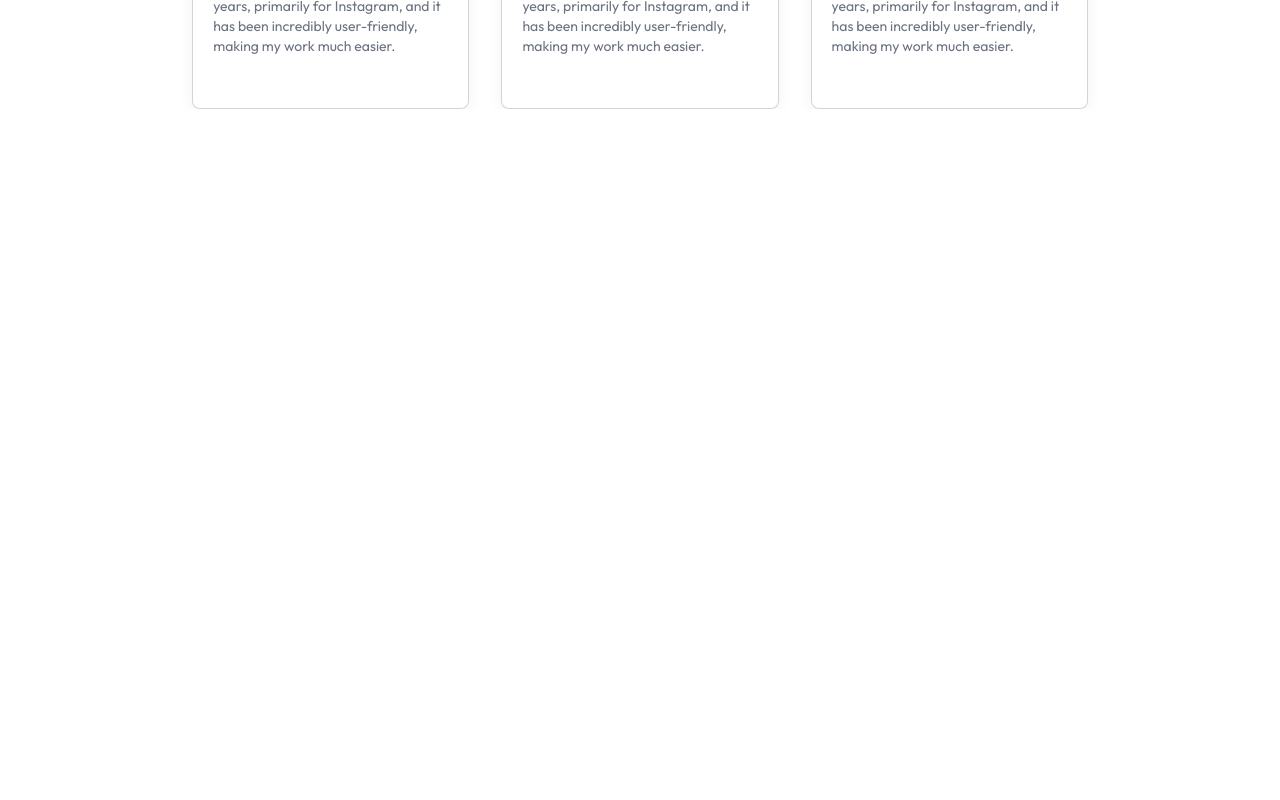
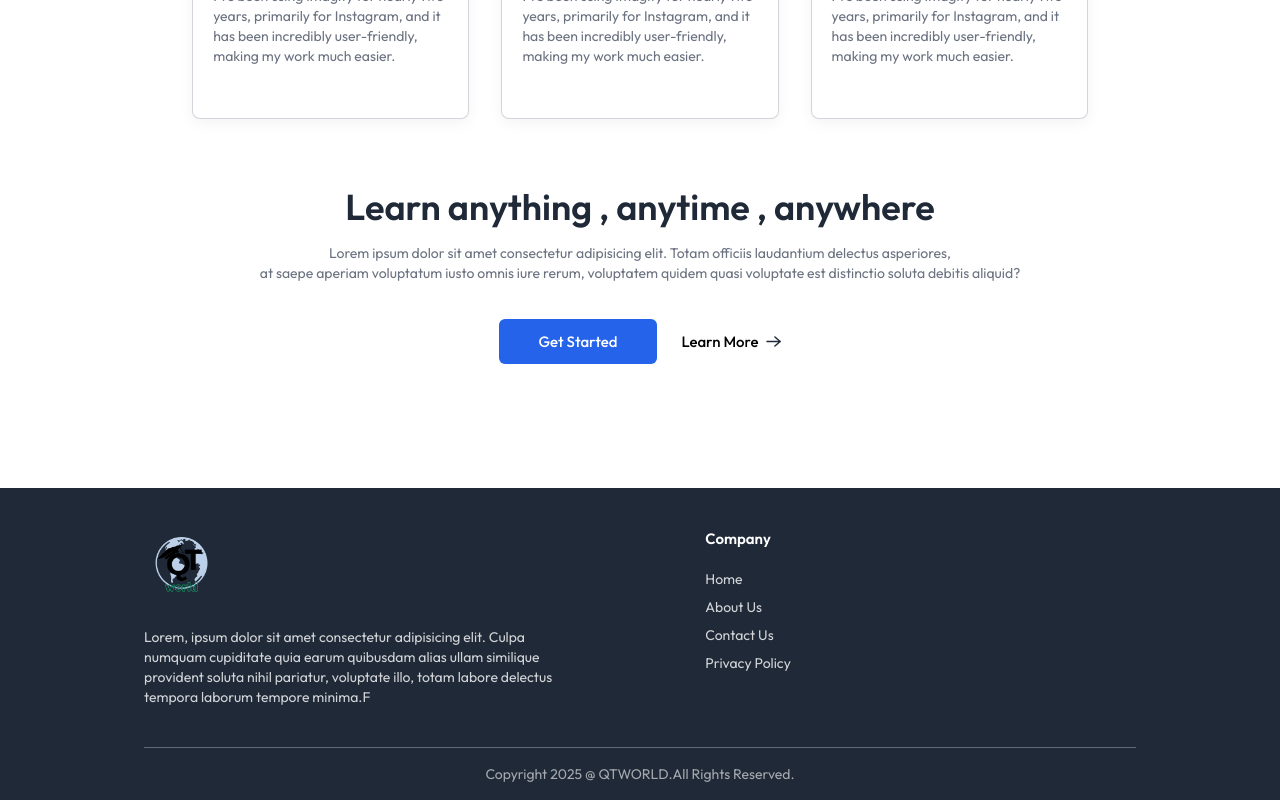
Before and after one commit to aadilparmar/LMS, a React (Vite) app in the folder client/: page / in a window 1280 px wide. Shown: the part 2045-2845 px from the top of the page. Before the commit the page ends 2154 px from the top, so only its background shows below. Built offline with nearby package versions, Linux system fonts and the light colour scheme; no server answers.

Commit message:
thiyd-commit

```diff
--- a/client/src/components/student/CallToAction.jsx
+++ b/client/src/components/student/CallToAction.jsx
@@ -1,11 +1,22 @@
-import React from 'react'
+import React from "react";
+import { assets } from "../../assets/assets";
 
 const CallToAction = () => {
   return (
-    <div>
-      <h1>Call To Action</h1>
+    <div className="flex flex-col items-center gap-4 pt-10 pb-24 px-8 md:px-0">
+      <h1 className="text-xl md:text-4xl text-gray-800 font-semibold ">Learn anything , anytime , anywhere</h1>
+      <p className="text-gray-500 sm:text-sm">
+        Lorem ipsum dolor sit amet consectetur adipisicing elit. Totam officiis
+        laudantium delectus asperiores,<br />at saepe aperiam voluptatum iusto omnis
+        iure rerum, voluptatem quidem quasi voluptate est distinctio soluta
+        debitis aliquid?
+      </p>
+      <div className="flex items-center font-medium gap-6 mt-5">
+        <button className="px-10 py-3 rounded-md text-white bg-blue-600">Get Started</button>
+        <button className="flex items-center gap-2">Learn More <img src={assets.arrow_icon} alt="arrow_icon" /> </button>
+      </div>
     </div>
-  )
-}
+  );
+};
 
-export default CallToAction
+export default CallToAction;
--- a/client/src/components/student/Footer.jsx
+++ b/client/src/components/student/Footer.jsx
@@ -1,13 +1,33 @@
-import React from 'react'
+import React from "react";
+import { assets } from "../../assets/assets";
 
 const Footer = () => {
   return (
-    <div>
-      <h1>Footer
+    <footer className="bg-gray-800 md:px-36 text-left w-full mt-10 ">
+      <div className="flex flex-col md:flex-row items-start px-8 md:px-0 justify-center gap-10 md:gap-32 py-10 border-b border-white/30">
+        <div>
+          <img className="h-[75px] w-[75px]" src={assets.logo} alt="logo" />
+          <p className=" mt-6 text-center md:text-left text-sm text-white/80">
+            Lorem, ipsum dolor sit amet consectetur adipisicing elit. Culpa
+            numquam cupiditate quia earum quibusdam alias ullam similique
+            provident soluta nihil pariatur, voluptate illo, totam labore
+            delectus tempora laborum tempore minima.F
+          </p>
+        </div>
+        <div className="flex flex-col md:items-start items-center w-full">
+          <h2 className="font-semibold text-white mb-5">Company</h2>
+          <ul className="flex md:flex-col w-full justify-between text-sm text-white/80 md:space-y-2">
+            <li><a href="#">Home</a></li>
+            <li><a href="#">About Us</a></li>
+            <li><a href="#">Contact Us</a></li>
+            <li><a href="#">Privacy Policy</a></li>
+          </ul>
+        </div>
+        <div></div>
+      </div>
+      <p className="text-white/60 py-4 text-center text-xs md:text-sm ">Copyright 2025 @ QTWORLD.All Rights Reserved.</p>
+    </footer>
+  );
+};
 
-      </h1>
-    </div>
-  )
-}
-
-export default Footer
+export default Footer;
--- a/client/src/components/student/Navbar.jsx
+++ b/client/src/components/student/Navbar.jsx
@@ -18,7 +18,7 @@
         src={assets.logo}
         onClick={()=>{navigate('/')}}
         alt="Logo"
-        className="w-28 lg:w-20 cursor-pointer sm:w-12"
+        className="w-[50px] lg:w-[70px] cursor-pointer sm:w-12"
       />
       {/* <h1 className="text-3xl font-bold">Qt-World</h1> */}
       <div className="hidden md:flex items-center gap-10 text-gray-500">
--- a/client/src/components/student/TestimonialsSection.jsx
+++ b/client/src/components/student/TestimonialsSection.jsx
@@ -32,7 +32,7 @@
             <div className="p-5 pb-7">
               <div className="flex gap-0.5">
                 {[
-                  ...Array(5).map((_, i) => (
+                  [...Array(5)].map((_, i) => (
                     <img
                       key={i}
                       className="h-5"
--- a/client/src/pages/student/CoursesList.jsx
+++ b/client/src/pages/student/CoursesList.jsx
@@ -1,11 +1,63 @@
-import React from 'react'
+import React, { useContext, useEffect, useState } from "react";
+import { AppContext } from "../../context/AppContext";
+import SearchBar from "../../components/student/SearchBar";
+import { useParams } from "react-router-dom";
+import CourseCard from "../../components/student/CourseCard";
+import { assets } from "../../assets/assets";
+import Footer from '../../components/student/Footer'
 
 const CoursesList = () => {
+  const { navigate, allCourses } = useContext(AppContext);
+  const { input } = useParams();
+  const [filteredCourse, setFilteredCourse] = useState([]);
+  useEffect(() => {
+    if (allCourses && allCourses.length > 0) {
+      const tempCourses = allCourses.slice();
+
+      input
+        ? setFilteredCourse(
+            tempCourses.filter((item) =>
+              item.courseTitle.toLowerCase().includes(input.toLowerCase())
+            )
+          )
+        : setFilteredCourse(tempCourses);
+    }
+  }, [allCourses, input]);
   return (
-    <div>
-      <h1>Courses List Page</h1>
-    </div>
-  )
-}
+    <>
+      <div className="relative md:px-36 px-8 pt-20 text-left">
+        <div className="flex md:flex-row flex-col gap-6  items-start w-full justify-between ">
+          <div>
+            <h1 className="text-4xl font-semibold text-gray-800">
+              Course List
+            </h1>
+            <p className="text-gray-500">
+              <span
+                className="text-blue-600 cursor-pointer"
+                onClick={() => navigate("/")}
+              >
+                Home
+              </span>
+              /<span  className="text-blue-600 cursor-pointer"  onClick={() => navigate("/course-list")}>Course List</span>
+            </p>
+          </div>
+          <SearchBar data={input} />
+        </div>
+        {
+          input && <div className="inline-flex items-center gap-4 px-4 py-2 border mt-8 -mb-8 text-gray-600">
+            <p>{input}</p>
+            <img src={assets.cross_icon} alt="" className="cursor-pointer" onClick={() => navigate("/course-list")}/>
+          </div>
+        }
+        <div className="grid grid-cols-1 sm:grid-cols-2 md:grid-cols-3 lg:grid-cols-4 my-16 px-2 gap-3 md:px-0 ">
+          {filteredCourse.map((course, index) => (
+            <CourseCard key={index} course={course} />
+          ))}
+        </div>
+      </div>
+      <Footer/>
+    </>
+  );
+};
 
-export default CoursesList
+export default CoursesList;
--- a/client/src/pages/student/Home.jsx
+++ b/client/src/pages/student/Home.jsx
@@ -3,6 +3,8 @@
 import Companies from '../../components/student/Companies'
 import CoursesSection from '../../components/student/CoursesSection'
 import TestimonialsSection from '../../components/student/TestimonialsSection'
+import CallToAction from '../../components/student/CallToAction'
+import Footer from '../../components/student/Footer'
 const Home = () => {
   return (
     <div className='flex flex-col items-center space-y-7 text-center ' >
@@ -10,6 +12,8 @@
       <Companies />
       <CoursesSection/>
       <TestimonialsSection/>
+      <CallToAction/>
+      <Footer/>
     </div>
   )
 }
```
